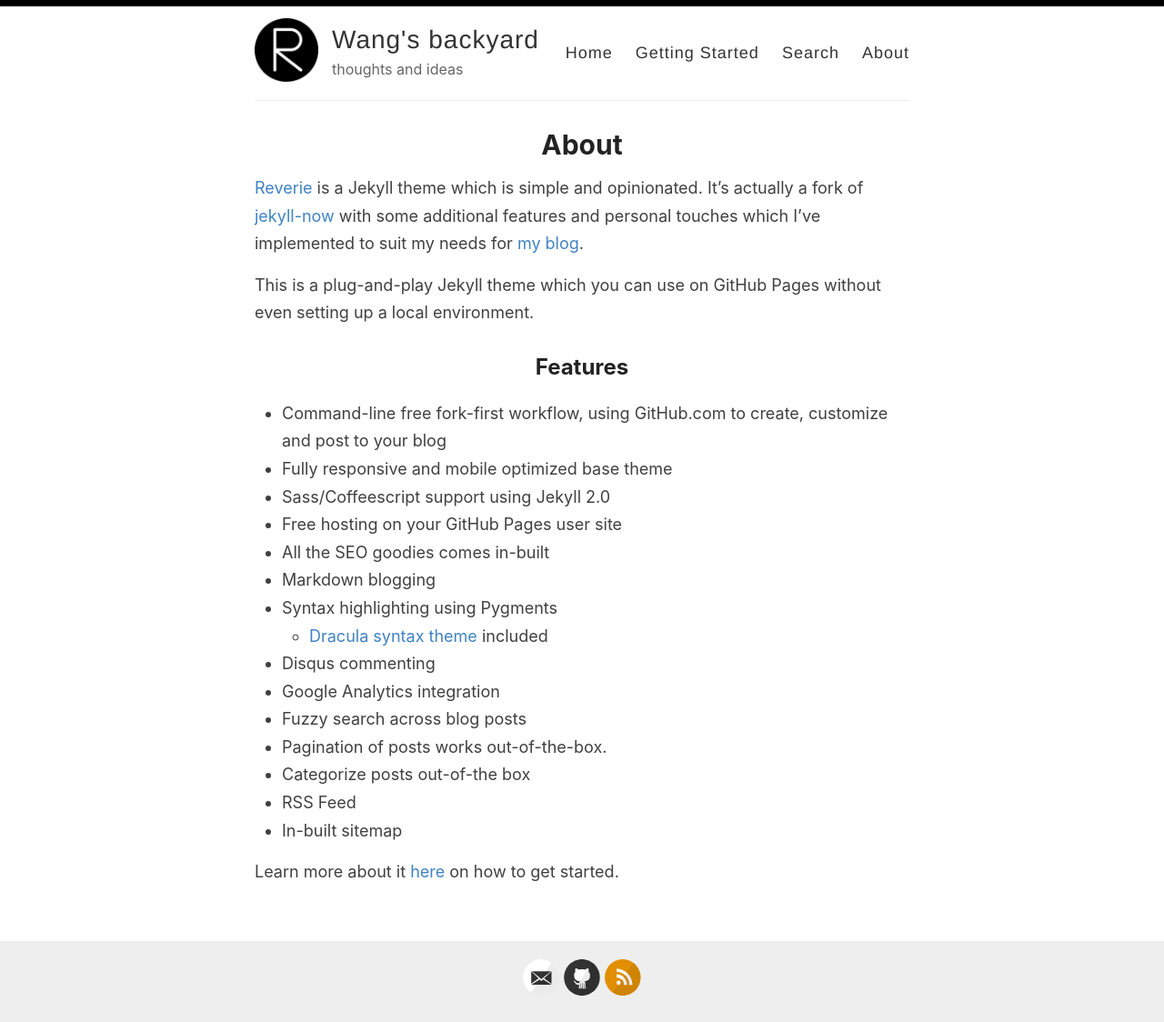
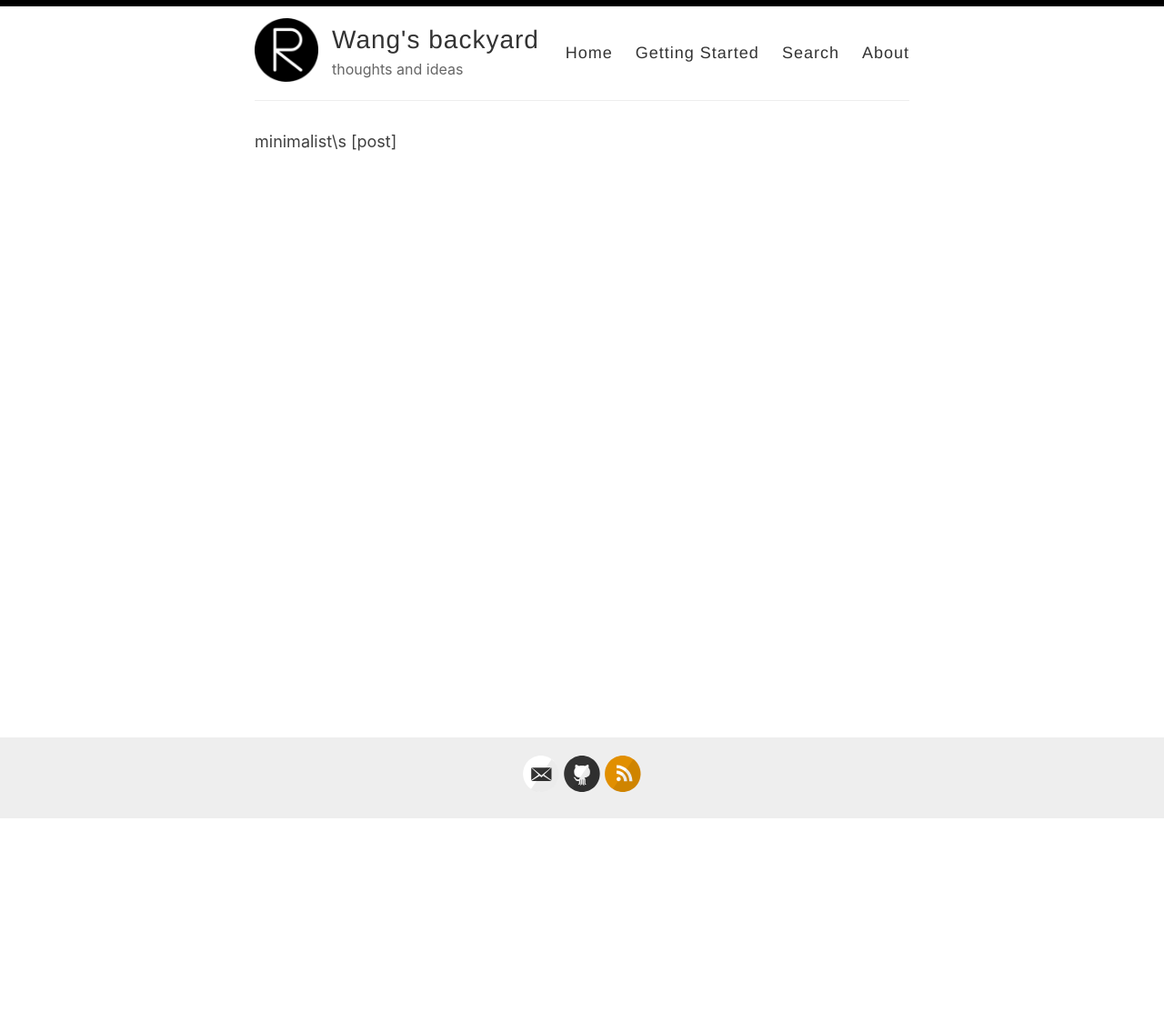
Before and after one commit to 0xaead/blog, a Jekyll site: the page built from _pages/about.md, in a window 1280 px wide. Shown: the whole page at 91% size. Built offline with Jekyll 4.4.1, drawn with Linux system fonts in a browser that asks for light colours; our own code applies the rules of GitHub Pages for plain Markdown files; after the commit the page ends 901 px from its top, so only the background shows below that.

Commit message:
Update about.md

```diff
--- a/_pages/about.md
+++ b/_pages/about.md
@@ -1,29 +1 @@
----
-layout: page
-title: About
-permalink: /about/
----
-
-[Reverie](https://github.com/amitmerchant1990/reverie) is a Jekyll theme which is simple and opinionated. It's actually a fork of [jekyll-now](https://github.com/barryclark/jekyll-now) with some additional features and personal touches which I've implemented to suit my needs for [my blog](https://www.amitmerchant.com).
-
-This is a plug-and-play Jekyll theme which you can use on GitHub Pages without even setting up a local environment.
-
-## Features
-
-- Command-line free fork-first workflow, using GitHub.com to create, customize and post to your blog
-- Fully responsive and mobile optimized base theme
-- Sass/Coffeescript support using Jekyll 2.0
-- Free hosting on your GitHub Pages user site
-- All the SEO goodies comes in-built
-- Markdown blogging
-- Syntax highlighting using Pygments
-    - [Dracula syntax theme](https://draculatheme.com/) included
-- Disqus commenting
-- Google Analytics integration
-- Fuzzy search across blog posts
-- Pagination of posts works out-of-the-box.
-- Categorize posts out-of-the box
-- RSS Feed
-- In-built sitemap
-
-Learn more about it [here](https://github.com/amitmerchant1990/reverie) on how to get started.
+minimalist\s [post\]
```
